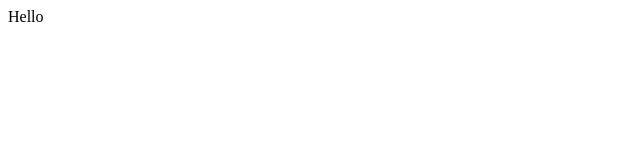
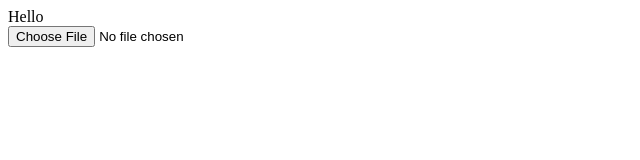
Before and after one commit to anandpratapsinghaps/Web-D, a plain HTML site: page HTML/Basic/index.html in a window 1280 px wide. Shown: the whole page, without its empty margins (0-640 px from the left). Drawn offline with Linux system fonts and the light colour scheme.

```diff
--- a/HTML/Basic/index.html
+++ b/HTML/Basic/index.html
@@ -8,5 +8,7 @@
 </head>
 <body>
     Hello
+    <br>
+    <input type="file" placeholder="file">
 </body>
 </html>
```
